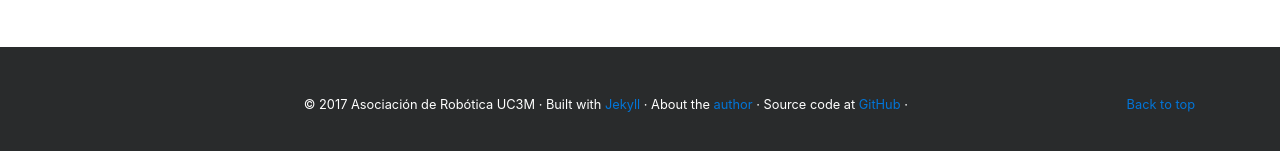
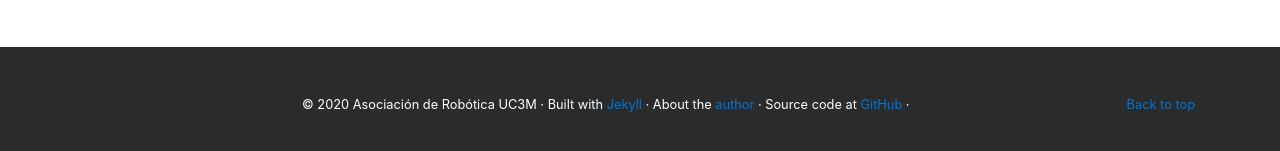
Before and after one commit to asrob-uc3m/asrob-uc3m.github.io, a Jekyll site: the page built from index.html, in a window 1280 px wide and 900 px high, scrolled down 3607 px. Shown: the part 722-873 px from the top of the window. Built offline with Jekyll 4.4.1, drawn with Linux system fonts in a browser that asks for light colours.

Commit message:
2019 shall not pass

```diff
--- a/_includes/footer.html
+++ b/_includes/footer.html
@@ -2,7 +2,7 @@
     <footer class="py-5 bg-inverse">
         <div class="container">
           <p class="float-right"><a href="#">Back to top</a></p>
-          <p class="text-center text-white">&copy; 2017 {{site.society.name}} &middot; Built with <a href="https://jekyllrb.com/">Jekyll</a> &middot; About the <a href="http://destevez.me">author</a> &middot; Source code at <a href="{{site.repo_url}}">GitHub</a> &middot;</p>
+          <p class="text-center text-white">&copy; 2020 {{site.society.name}} &middot; Built with <a href="https://jekyllrb.com/">Jekyll</a> &middot; About the <a href="http://destevez.me">author</a> &middot; Source code at <a href="{{site.repo_url}}">GitHub</a> &middot;</p>
 
         </div>
         <!-- /.container -->
```
